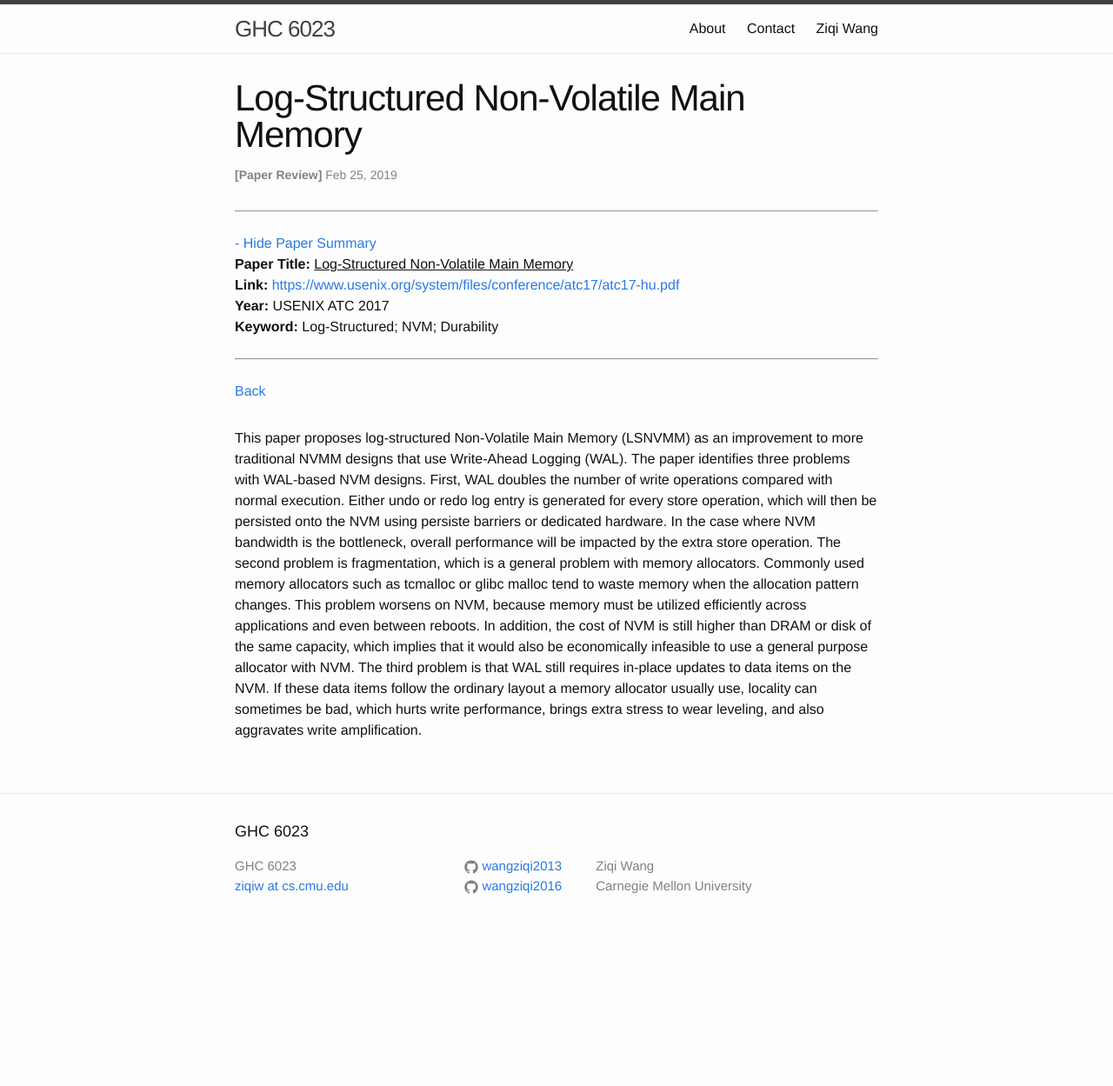
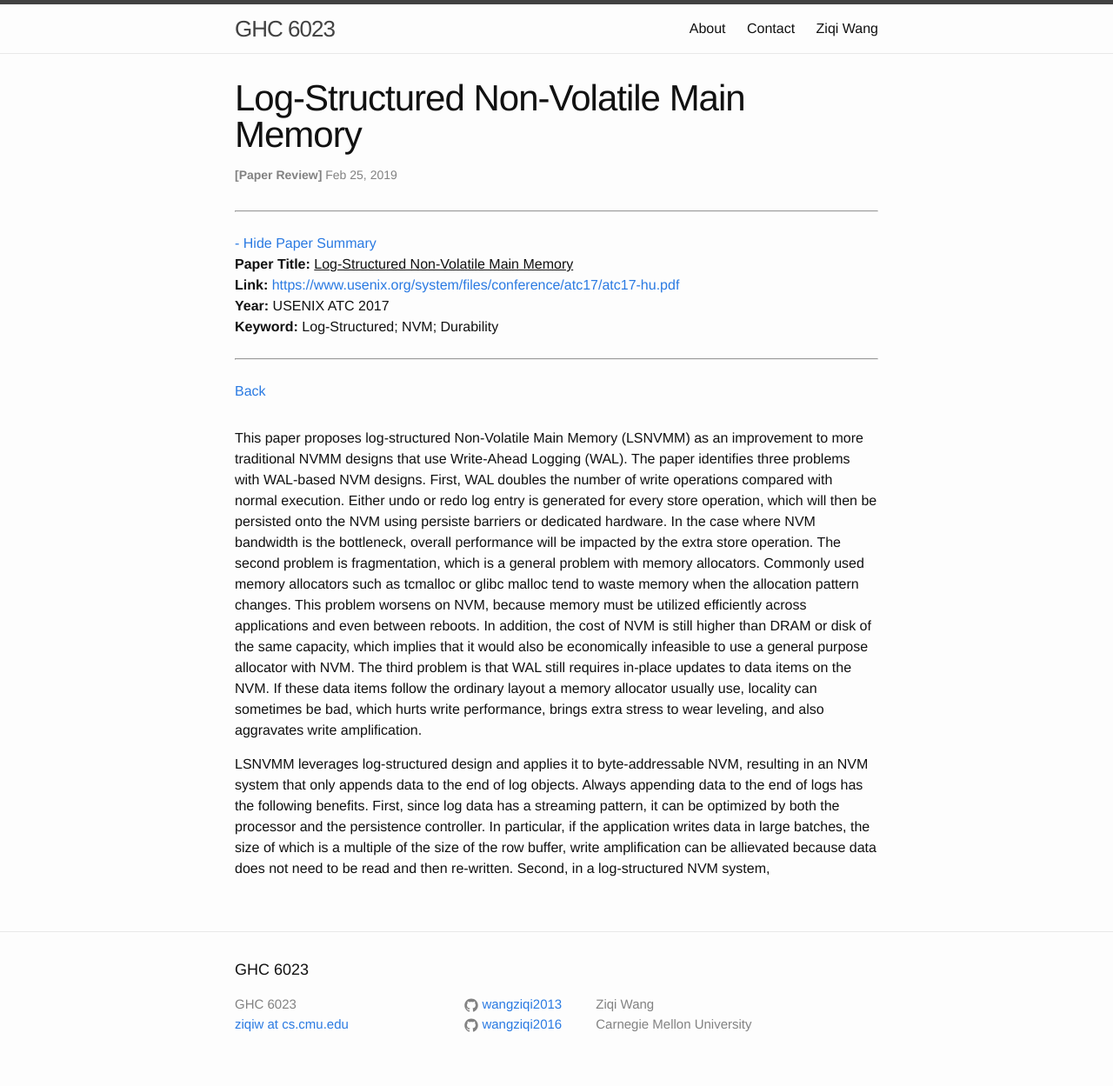
Before and after one commit to wangziqi2013/wangziqi2013.github.io, a Jekyll site: the page built from _posts/2019-02-25-log-structured-nv-main-memory.markdown, in a window 1280 px wide. Shown: the whole page at 87% size. Built offline with Jekyll 4.4.1, drawn with Linux system fonts in a browser that asks for light colours; before the commit the page ends 1090 px from its top, so only the background shows below that.

Commit message:
Adding benefits

```diff
--- a/_posts/2019-02-25-log-structured-nv-main-memory.markdown
+++ b/_posts/2019-02-25-log-structured-nv-main-memory.markdown
@@ -25,3 +25,10 @@ the same capacity, which implies that it would also be economically infeasible t
 The third problem is that WAL still requires in-place updates to data items on the NVM. If these data items follow the
 ordinary layout a memory allocator usually use, locality can sometimes be bad, which hurts write performance, brings extra
 stress to wear leveling, and also aggravates write amplification.
+
+LSNVMM leverages log-structured design and applies it to byte-addressable NVM, resulting in an NVM system that only appends
+data to the end of log objects. Always appending data to the end of logs has the following benefits. First, since log
+data has a streaming pattern, it can be optimized by both the processor and the persistence controller. In particular,
+if the application writes data in large batches, the size of which is a multiple of the size of the row buffer, write
+amplification can be allievated because data does not need to be read and then re-written. Second, in a log-structured
+NVM system,
```
